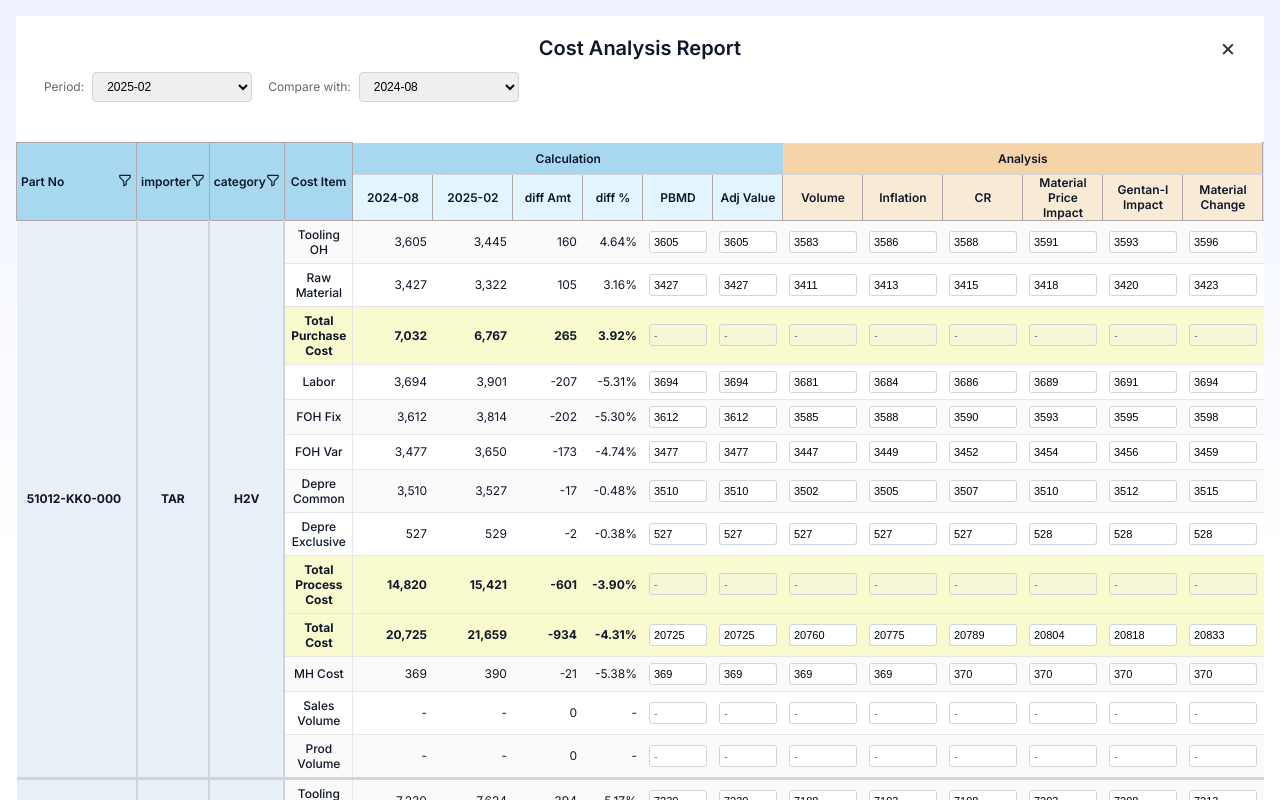
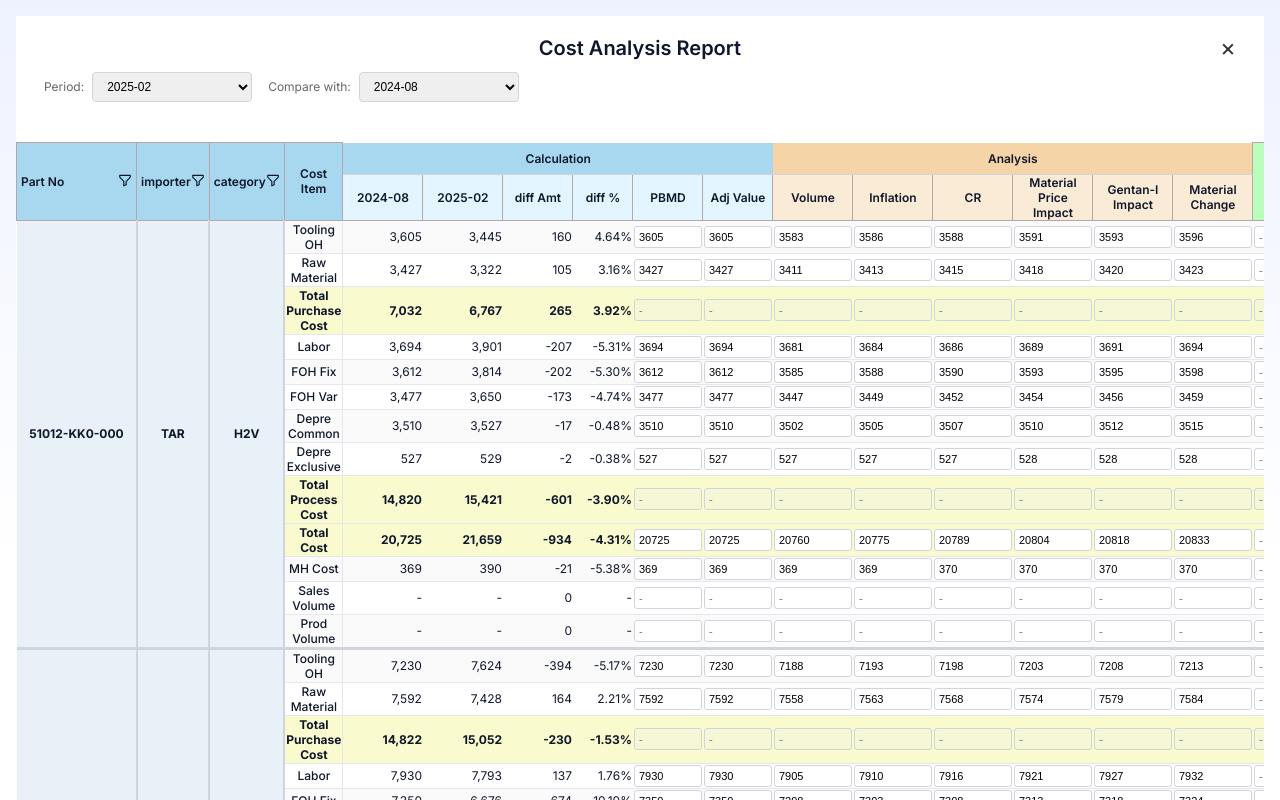
Before and after one commit to ari-fikri/finance-dashboard, a React (Vite) app: page /ppr in a window 1280 px wide. Shown: the top 800 px of the page. Built offline with nearby package versions, Linux system fonts and the light colour scheme.

Commit message:
Reduce the cell padding to just 1 px

```diff
--- a/src/index.css
+++ b/src/index.css
@@ -149,7 +149,7 @@ body {
 .page-bottom { height:40px; }
 
 .td-default {
-  padding: 6px 6px;
+  padding: 1px;
 }
 
 .tbl-header {
```
